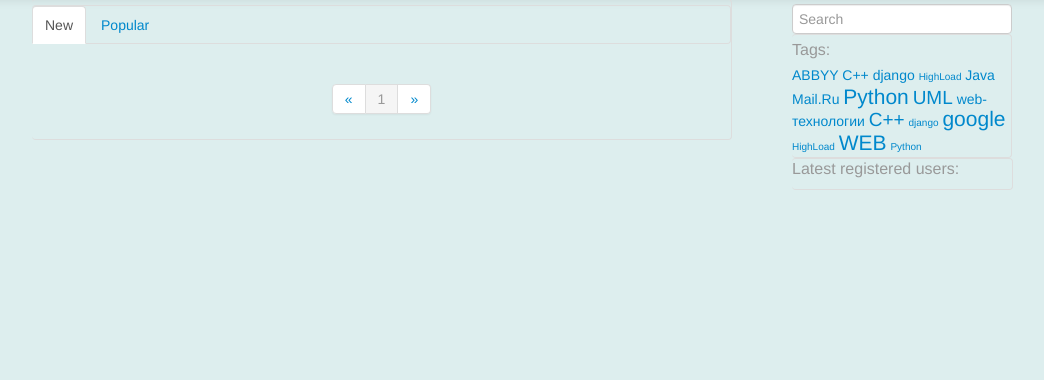
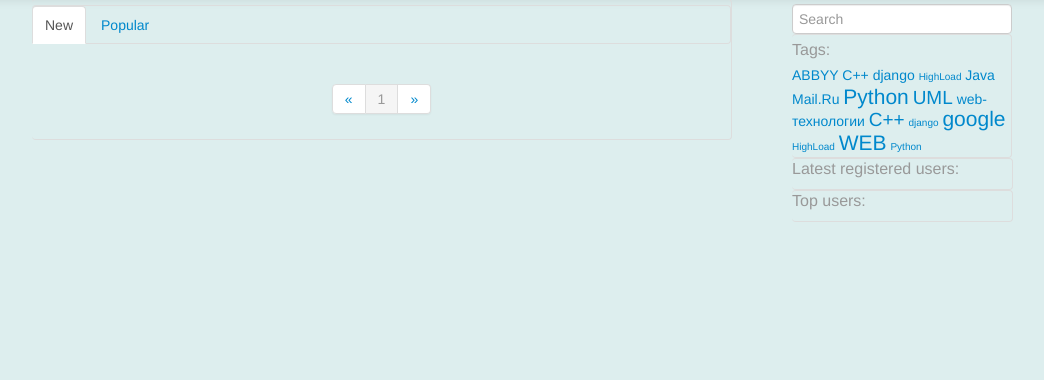
Before and after one commit to Abashinos/web, a Django app: page / in a window 1280 px wide. Shown: the part 42-422 px from the top of the page, without its empty margins (28-1072 px from the left). Run offline with Django 3.2, Linux system fonts and the light colour scheme; data that the repository does not hold is empty; parts of the project's set-up code (start-up, migrations or seed data) failed here and were passed over; some libraries are stand-ins or nearby versions.

Commit message:
likes-rating

```diff
--- a/ask/scripts.py
+++ b/ask/scripts.py
@@ -46,7 +46,13 @@ def get_questions_by_date(page, count=10):
 
 
 def get_latest_users(number=10):
-    return User.objects.order_by('-date_joined')[:number]
+    profs = UserProfile.objects.order_by('-rating')[:number]
+    usrs = []
+    for x in profs:
+        usr = get_users_by_id(x.user_id)
+        usrs.append(usr)
+
+    return User.objects.order_by('-date_joined')[:number], usrs
 
 
 def get_answers_by_date(page, count=10):
--- a/ask/views.py
+++ b/ask/views.py
@@ -17,7 +17,7 @@ from ask.models import UserProfile
 
 def index(request):
 
-    usrs = get_latest_users()
+    usrs, top_usrs = get_latest_users()
 
     qpage = get_page(request)
     qstns = get_questions_by_date(qpage)
@@ -30,6 +30,7 @@ def index(request):
     c = {
         "questions": qstns,
         "uusers": usrs,
+        "top_users": top_usrs,
         "pages_count": pagecount,
         "page": "",
         "current_page": qpage,
@@ -57,7 +58,7 @@ def signup(request):
             return HttpResponseRedirect(redir)
 
         else:
-            usrs = get_latest_users()
+            usrs, top_usrs = get_latest_users()
             return render(request, "registration.html", {
                                     'regform': regform,
                                     'uusers': usrs
@@ -66,7 +67,8 @@ def signup(request):
     usrs = get_latest_users()
     return render(request, "registration.html", {
         'regform': regform,
-        'uusers': usrs
+        'uusers': usrs,
+        'top_users': top_usrs
     })
 
 
@@ -74,8 +76,9 @@ def log_in(request):
     if request.user.is_authenticated():
         return HttpResponseRedirect('/')
 
-    usrs = get_latest_users()
-    c = { 'uusers': usrs }
+    usrs, top_usrs = get_latest_users()
+    c = { 'uusers': usrs,
+          'top_users': top_usrs}
 
     return djlogin(request, extra_context=c)
 
@@ -153,7 +156,7 @@ def ask(request):
 
 
 def questions_by_rating(request):
-    usrs = get_latest_users()
+    usrs, top_usrs = get_latest_users()
     qpage = get_page(request)
     qstns = get_questions_by_rating(qpage)
 
@@ -165,6 +168,7 @@ def questions_by_rating(request):
     c = {
         "questions": qstns,
         "uusers": usrs,
+        "top_users": top_usrs,
         "pages_count": pagecount,
         "page": "qpopular",
         "current_page": qpage,
@@ -186,14 +190,14 @@ def answer(request):
             redir = request.META['HTTP_REFERER']
             return HttpResponseRedirect(redir)
         else:
-            return render(request, 'registration/../templates/errors.html', err)
+            return render(request, 'errors.html', err)
     else:
-        return render(request, 'registration/../templates/errors.html', err)
+        return render(request, 'errors.html', err)
 
 
 def answers(request):
 
-    usrs = get_latest_users()
+    usrs, top_usrs = get_latest_users()
 
     if request.GET.get('qnum') is None:
 
@@ -208,6 +212,7 @@ def answers(request):
         c = {
         "answers": answs,
         "uusers": usrs,
+        "top_users": top_usrs,
         "pages_count": pagecount,
         "page": "answers",
         "current_page": apage,
@@ -224,6 +229,7 @@ def answers(request):
         t = loader.get_template("answers.html")
         c = RequestContext(request, {"question": qstn,
                      "uusers": usrs,
+                     "top_users": top_usrs,
                      "answers": answs})
 
         return HttpResponse(t.render(c))
@@ -231,7 +237,7 @@ def answers(request):
 
 def answers_by_rating(request):
 
-    usrs = get_latest_users()
+    usrs, top_usrs = get_latest_users()
     apage = get_apage(request)
     answs = get_answers_by_rating(apage)
 
@@ -243,6 +249,7 @@ def answers_by_rating(request):
     c = {
         "answers": answs,
         "uusers": usrs,
+        "top_users": top_usrs,
         "pages_count": pagecount,
         "page": "apopular",
         "current_page": apage,
@@ -253,7 +260,7 @@ def answers_by_rating(request):
 
 def users(request):
 
-    usrs = get_latest_users()
+    usrs, top_usrs = get_latest_users()
 
     if request.GET.get("tab") == "questions" or request.GET.get("tab") is None:
         try:
@@ -269,6 +276,7 @@ def users(request):
 
             c = {"uuser": usr,
                 "uusers": usrs,
+                "top_users": top_usrs,
                 "questions": qstns,
                 "pages_count": pagecount,
                 "page": "questions",
@@ -293,6 +301,7 @@ def users(request):
 
             c = {"uuser": usr,
                 "uusers": usrs,
+                "top_users": top_usrs,
                 "answers": answs,
                 "pages_count": pagecount,
                 "page": "answers",
--- a/templates/index.html
+++ b/templates/index.html
@@ -38,6 +38,9 @@
                     <li class="pull-right" style="color:Green"><a class="btn" data-toggle="modal" href="#AskModal">Ask</a></li>
                     {% endif %}
                 </ul>
+                {% if result == "fail" %}
+                    <p> ACHTUNG!!! </p>
+                {% endif %}
                 <div class="tab-content">
                     {% if page == "" or page == "qpopular" %}
 
@@ -50,7 +53,7 @@
 
                                     <div style="margin-top:5px; ">
                                     {% if user.id != question.author_id and user.is_authenticated %}
-                                        <a href="/vote?q_id={{ question.id }}&u_id={{ user.id }}&tab={% if page == "" %}questions{% else %}{{ page }}{% endif %}&vote_type=1">
+                                        <a href="/vote?q_id={{ question.id }}&u_id={{ user.id }}&vote_type=1">
                                             <i class="icon-chevron-up"></i>
                                         </a>
                                     {% else %}
@@ -62,7 +65,7 @@
                                         <h4 style="font-family:Arial">{{ question.rating }}</h4>
                                         </div>
                                     {% if user.id != question.author_id and user.is_authenticated %}
-                                        <a href="/vote?q_id={{ question.id }}&u_id={{ user.id }}&tab={% if page == "" %}questions{% else %}{{ page }}{% endif %}&vote_type=-1">
+                                        <a href="/vote?q_id={{ question.id }}&u_id={{ user.id }}&vote_type=-1">
                                             <i class="icon-chevron-down"></i>
                                         </a>
                                     {% else %}
@@ -114,7 +117,7 @@
 
                                     <div style="margin-top:5px; ">
                                         {% if user.id != answer.author_id and user.is_authenticated %}
-                                        <a href="/vote?a_id={{ answer.id }}&u_id={{ user.id }}&tab={% if page == "" %}questions{% else %}{{ page }}{% endif %}&vote_type=1">
+                                        <a href="/vote?a_id={{ answer.id }}&u_id={{ user.id }}&vote_type=1">
                                             <i class="icon-chevron-up"></i>
                                         </a>
                                         {% else %}
@@ -126,7 +129,7 @@
                                         <h4 style="font-family:Arial">{{ answer.rating }}</h4>
                                         </div>
                                         {% if user.id != answer.author_id and user.is_authenticated %}
-                                        <a href="/vote?a_id={{ answer.id }}&u_id={{ user.id }}&tab={% if page == "" %}questions{% else %}{{ page }}{% endif %}&vote_type=-1">
+                                        <a href="/vote?a_id={{ answer.id }}&u_id={{ user.id }}&vote_type=-1">
                                             <i class="icon-chevron-down"></i>
                                         </a>
                                         {% else %}
--- a/templates/sidebar.html
+++ b/templates/sidebar.html
@@ -26,9 +26,18 @@
             <div class="row-fluid table-bordered">
                 <p class="muted" style="font-size:16px">Latest registered users:</p>
                 {% for uuser in uusers %}
-                <div>
+                <div class="container-fluid">
                     <a href="users?num={{ uuser.id }}">{{ uuser.username }}</a>
                 </div>
                 {% endfor %}
             </div>
+            <div class="row-fluid table-bordered">
+                <p class="muted" style="font-size:16px">Top users:</p>
+                {% for tuser in top_users %}
+                <div class="container-fluid">
+                    <a href="users?num={{ tuser.id }}">{{ tuser.username }}</a>
+                    <p class="pull-right {% if tuser.profile.rating > 0 %}alert-success{% else %}alert-info{% endif %}">{{ tuser.profile.rating }}</p>
+                </div>
+                {% endfor %}
+            </div>
         </div>
```
Also changed, not shown: templates/answers.html (+4 -4 lines), templates/users.html (+4 -4 lines), 2 other files.
